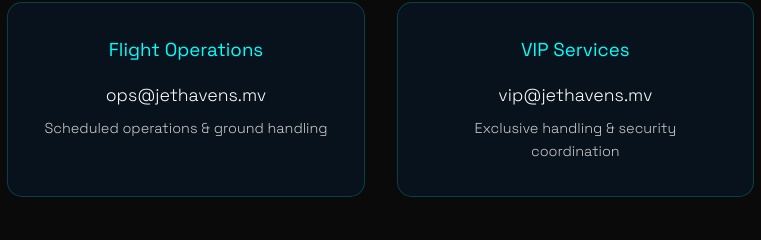
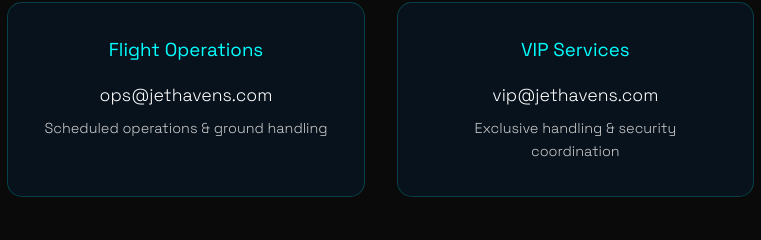
Before and after one commit to shinanmhd/jet_havens, a plain HTML site: page index.html in a window 1280 px wide. Shown: the part 4369-4609 px from the top of the page, 454-1215 px from the left. Drawn offline with Linux system fonts and the light colour scheme.

Commit message:
Update email addresses from .mv to .com

```diff
--- a/index.html
+++ b/index.html
@@ -341,7 +341,7 @@
             Flight Operations
           </h3>
           <p style="font-size: 1.1rem; margin-bottom: 0.5rem; font-weight: 300">
-            ops@jethavens.mv
+            ops@jethavens.com
           </p>
           <p style="color: #cccccc; font-size: 0.9rem; font-weight: 300">
             Scheduled operations & ground handling
@@ -353,7 +353,7 @@
             VIP Services
           </h3>
           <p style="font-size: 1.1rem; margin-bottom: 0.5rem; font-weight: 300">
-            vip@jethavens.mv
+            vip@jethavens.com
           </p>
           <p style="color: #cccccc; font-size: 0.9rem; font-weight: 300">
             Exclusive handling & security coordination
```
